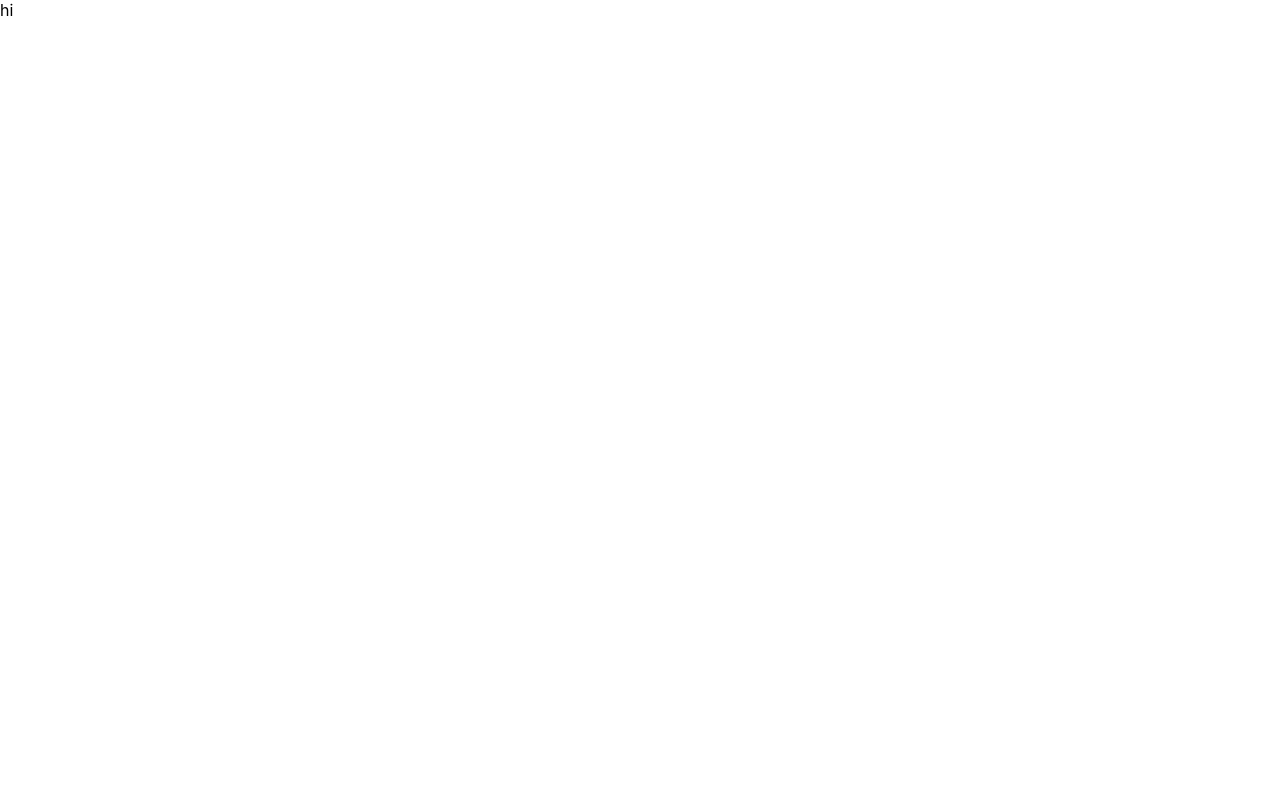
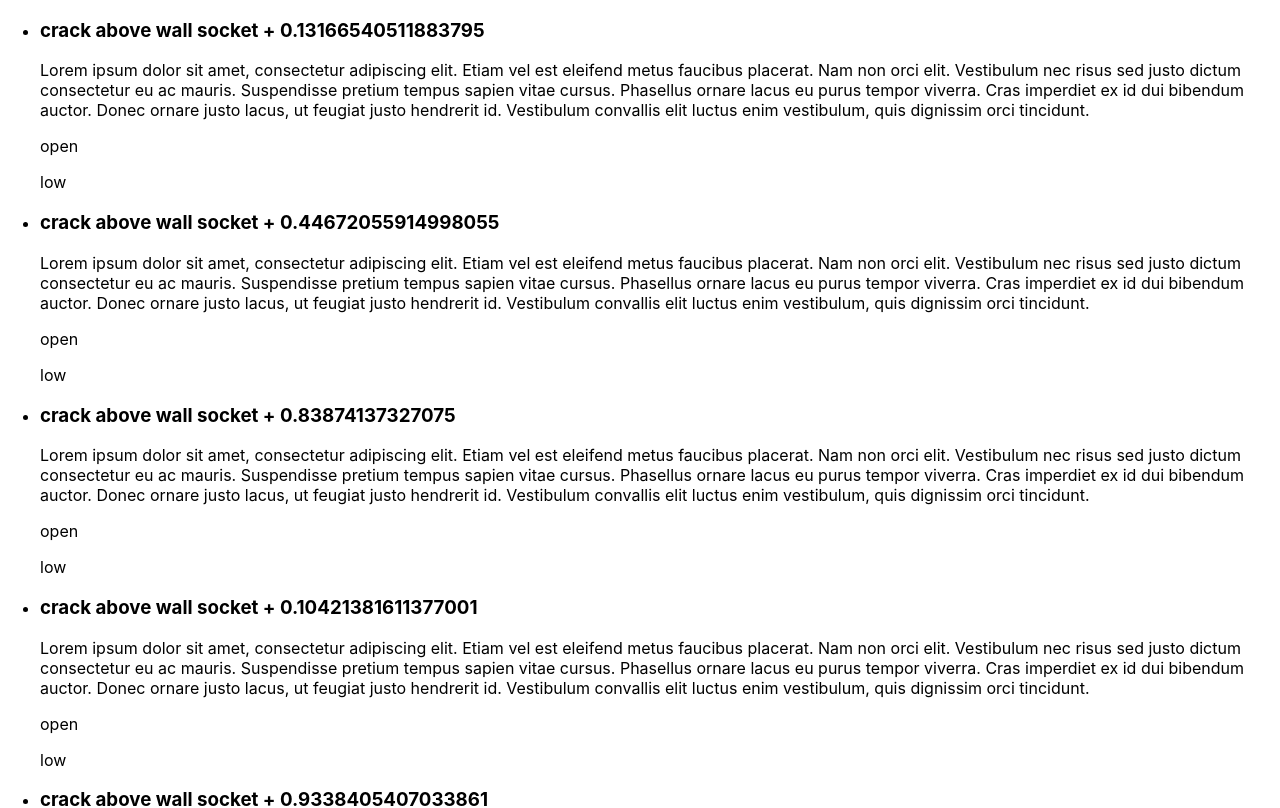
Before and after one commit to Khaled-Walid/virtual-tickets-list, a React (Create React App) app: page / in a window 1280 px wide. Shown: the top 808 px of the page. Built offline with nearby package versions, Linux system fonts and the light colour scheme.

Commit message:
render TicketsList in App

```diff
--- a/src/App.tsx
+++ b/src/App.tsx
@@ -1,7 +1,9 @@
 import './App.css';
+import { TicketsList } from './components/TicketsList';
+import { ticketsMock } from './mocks/tickets';
 
 function App(): JSX.Element {
-  return <div>hi</div>;
+  return <TicketsList data={ticketsMock} />;
 }
 
 export default App;
```
